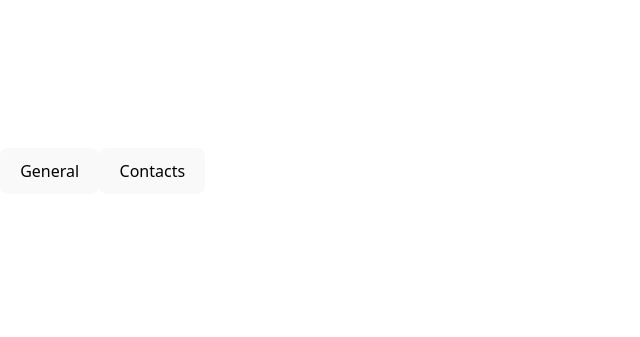
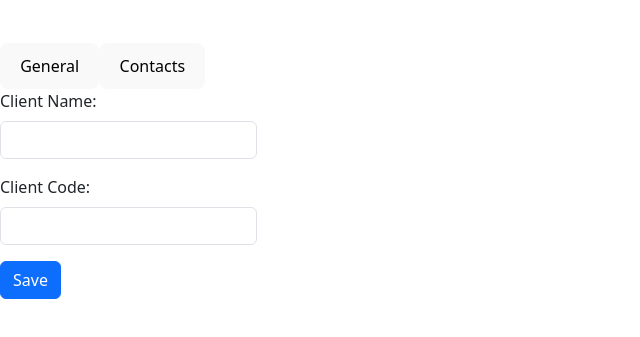
Before and after one commit to lethabomathabatha/clientcontact_base, a React (Vite) app in the folder client/: page /clients/1 in a window 1280 px wide. Shown: the part 229-566 px from the top of the page, without its empty margins (0-640 px from the left). Built offline with nearby package versions, Linux system fonts and the light colour scheme.

Commit message:
add filler linked contacts

```diff
--- a/client/src/components/Clients/ClientsDetails.jsx
+++ b/client/src/components/Clients/ClientsDetails.jsx
@@ -1,8 +1,8 @@
 import React, { useState } from 'react';
-// import ClientsGeneralTab from './Clients/ClientsUpdateTabs/ClientsGeneralTab';
-// import ClientsContactsTab from './Clients/ClientsUpdateTabs/ClientsContactsTab';
+import ClientsGeneralTab from '../Clients/ClientsUpdateTabs/ClientsGeneralTab';
+import ClientsContactsTab from '../Clients/ClientsUpdateTabs/ClientsContactsTab';
 
-export default function ClientsDetails() {
+export default function ClientDetails() {
   const [activeTab, setActiveTab] = useState('general');
 
   return (
@@ -10,8 +10,8 @@ export default function ClientsDetails() {
       <button onClick={() => setActiveTab('general')}>General</button>
       <button onClick={() => setActiveTab('contacts')}>Contacts</button>
 
-      {/* {activeTab === 'general' && <ClientsGeneralTab />} */}
-      {/* {activeTab === 'contacts' && <ClientsContactsTab />} */}
+      {activeTab === 'general' && <ClientsGeneralTab />}
+      {activeTab === 'contacts' && <ClientsContactsTab />}
     </div>
   );
 }
--- a/client/src/components/Clients/ClientsUpdateTabs/ClientsGeneralTab.jsx
+++ b/client/src/components/Clients/ClientsUpdateTabs/ClientsGeneralTab.jsx
@@ -1,18 +1,64 @@
-import React from 'react';
+import React, { useEffect, useState } from 'react';
+import { useParams } from 'react-router-dom';
+import axios from 'axios';
 
 export default function ClientsGeneralTab() {
+  const { code } = useParams();
+  const [clientName, setClientName] = useState('');
+  const [originalClientName, setOriginalClientName] = useState('');
+  const [clientCode, setClientCode] = useState('');
+
+  useEffect(() => {
+    if (code) {
+      axios.get(`http://localhost:5000/api/clients/${code}`)
+        .then((response) => {
+          const client = response.data;
+          setClientName(client.name);
+          setOriginalClientName(client.name);
+          setClientCode(client.code);
+        })
+        .catch((error) => {
+          console.error("There was an error fetching the client data!", error);
+        });
+    }
+  }, [code]);
+
+  const handleSave = () => {
+    if (clientName !== originalClientName) {
+      axios.put(`http://localhost:5000/api/clients/${code}`, { name: clientName })
+        .then(() => {
+          alert('Client name updated successfully');
+          setOriginalClientName(clientName);
+        })
+        .catch((error) => {
+          console.error("There was an error updating the client name!", error);
+        });
+    }
+  };
 
   return (
     <div>
-      <label>
-        Client Name:
-        <input type="text" />
-      </label>
-      <label>
-        Client Code:
-        <input type="text" readOnly />
-      </label>
-      <button>Save</button>
+      <div className="mb-3">
+        <label htmlFor="name" className="form-label">Client Name:</label>
+        <input
+          type="text"
+          className="form-control"
+          id="name"
+          value={clientName}
+          onChange={(e) => setClientName(e.target.value)}
+        />
+      </div>
+      <div className="mb-3">
+        <label htmlFor="clientCode" className="form-label">Client Code:</label>
+        <input
+          type="text"
+          className="form-control"
+          id="clientCode"
+          value={clientCode}
+          readOnly
+        />
+      </div>
+      <button className="btn btn-primary" onClick={handleSave}>Save</button>
     </div>
   );
 }
```
